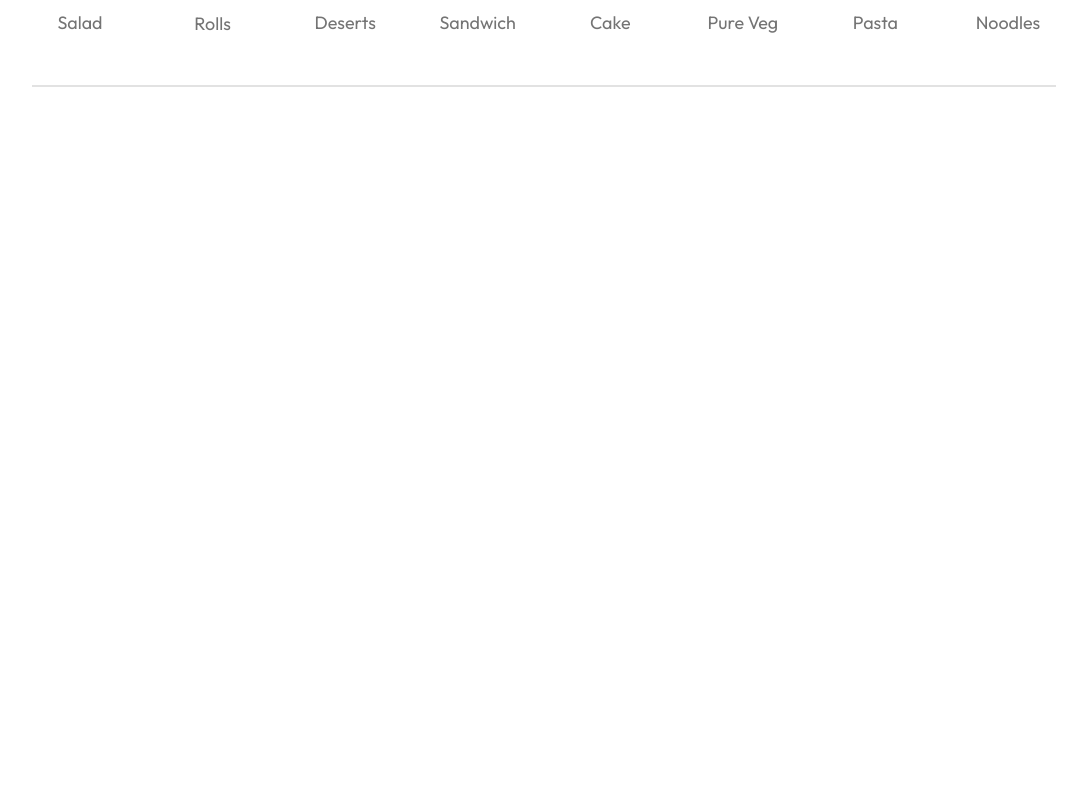
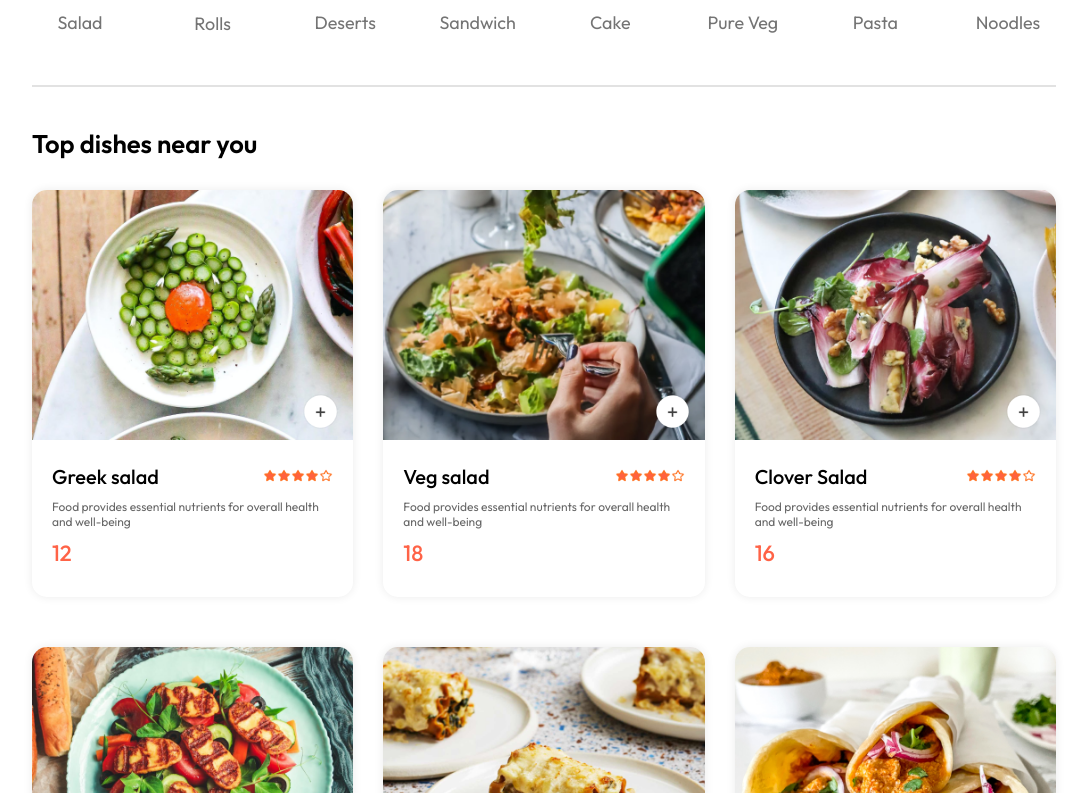
Before and after one commit to stkuwanda/foodder-frontend, a React (Vite) app: page / in a window 1280 px wide. Shown: the part 807-1600 px from the top of the page, without its empty margins (96-1183 px from the left). Before the commit the page ends 904 px from the top, so only its background shows below. Built offline with nearby package versions, Linux system fonts and the light colour scheme.

Commit message:
creating the FoodDisplay and FoodItem components plus styling and initial logic, updated assets.js file, implementing FoodDisplay component in the Home page, updated StoreProver

```diff
--- a/src/assets/assets.js
+++ b/src/assets/assets.js
@@ -54,7 +54,7 @@ import facebook_icon from './facebook_icon.png';
 import twitter_icon from './twitter_icon.png';
 import cross_icon from './cross_icon.png';
 import selector_icon from './selector_icon.png';
-import rating_starts from './rating_starts.png';
+import rating_stars from './rating_stars.png';
 import profile_icon from './profile_icon.png';
 import bag_icon from './bag_icon.png';
 import logout_icon from './logout_icon.png';
@@ -65,7 +65,7 @@ export const assets = {
 	basket_icon,
 	header_img,
 	search_icon,
-	rating_starts,
+	rating_stars,
 	add_icon_green,
 	add_icon_white,
 	remove_icon_red,
--- /dev/null
+++ b/src/components/FoodDisplay/FoodDisplay.component.css
@@ -0,0 +1,16 @@
+.food-display {
+  margin-top: 30px;
+}
+
+.food-display  h2 {
+  font-size: max(2vw, 24px);
+  font-weight: 600;
+}
+
+.food-display-list {
+  display: grid;
+  grid-template-columns: repeat(auto-fill, minmax(240px, 1fr));
+  gap: 30px;
+  margin-top: 30px;
+  row-gap: 50px;
+}
--- /dev/null
+++ b/src/components/FoodDisplay/FoodDisplay.component.jsx
@@ -0,0 +1,20 @@
+import { useStoreContext } from '../../context/StoreContext/StoreContext.tools';
+import FoodItem from '../FoodItem/FoodItem.component';
+import './FoodDisplay.component.css';
+
+function FoodDisplay({ category }) {
+  const { food_list } = useStoreContext();
+  return (
+    <section className='food-display' id='food-display'>
+      <h2>Top dishes near you</h2>
+      <div className="food-display-list">
+        {food_list.map(item => {
+          const { _id, category: _, ...rest } = item;
+          return <FoodItem key={item._id} id={_id} {...rest} />
+        })}
+      </div>
+    </section>
+  )
+}
+
+export default FoodDisplay;
--- /dev/null
+++ b/src/components/FoodItem/FoodItem.component.css
@@ -0,0 +1,74 @@
+.food-item {
+  width: 100%;
+  margin: auto;
+  border-radius: 15px;
+  box-shadow: 0px 0px 10px #00000015;
+  transition: 0.3s;
+  animation: fadeIn 1s;
+}
+
+.food-item-image {
+  width: 100%;
+  border-radius: 15px 15px 0px 0px;
+}
+
+.food-item-info {
+  padding: 20px;
+}
+
+.food-item-name-rating {
+  display: flex;
+  justify-content: space-between;
+  align-items: center;
+  margin-bottom: 10px;
+}
+
+.food-item-name-rating p {
+  font-size: 20px;
+  font-weight: 500;
+}
+
+.food-item-name-rating img {
+  width: 70px;
+}
+
+.food-item-description {
+  color: #676767;
+  font-size: 12px;
+}
+
+.food-item-price {
+ color: tomato;
+ font-size: 22px;
+ font-weight: 500;
+ margin: 10px 0px;
+}
+
+.food-item-img-container {
+  position: relative;
+}
+
+.food-item-img-container .add {
+  width: 35px;
+  position: absolute;
+  bottom: 15px;
+  right: 15px;
+  cursor: pointer;
+  border-radius: 50%;
+}
+
+.food-item-counter {
+  position: absolute;
+  bottom: 15px;
+  right: 15px;
+  display: flex;
+  align-items: center;
+  gap: 10px;
+  padding: 6px;
+  border-radius: 50px;
+  background-color: white;
+}
+
+.food-item-counter img {
+  width: 30px;
+}
--- /dev/null
+++ b/src/components/FoodItem/FoodItem.component.jsx
@@ -0,0 +1,51 @@
+import { useState } from 'react';
+import { assets } from '../../assets/assets';
+import './FoodItem.component.css';
+
+function FoodItem({ id, name, price, description, image }) {
+	const [itemCount, setItemCount] = useState(0);
+
+	return (
+		<div className='food-item'>
+			<div className='food-item-img-container'>
+				<img
+					src={image}
+					alt={`Image of ${name}.`}
+					className='food-item-image'
+				/>
+				{!itemCount ? (
+					<img
+						className='add'
+						onClick={() => setItemCount((prev) => ++prev)}
+						src={assets.add_icon_white}
+						alt='white colored add icon'
+					/>
+				) : (
+					<div className='food-item-counter'>
+						<img
+							src={assets.remove_icon_red}
+							onClick={() => setItemCount((prev) => --prev)}
+							alt='Red remove icon image'
+						/>
+						<p>{itemCount}</p>
+						<img
+							src={assets.add_icon_green}
+							onClick={() => setItemCount((prev) => ++prev)}
+							alt='Green add icon image'
+						/>
+					</div>
+				)}
+			</div>
+			<div className='food-item-info'>
+				<div className='food-item-name-rating'>
+					<p>{name}</p>
+					<img src={assets.rating_stars} alt='Image of rating stars' />
+				</div>
+				<p className='food-item-description'>{description}</p>
+				<p className='food-item-price'>{price}</p>
+			</div>
+		</div>
+	);
+}
+
+export default FoodItem;
--- a/src/context/StoreContext/StoreProvider.context.jsx
+++ b/src/context/StoreContext/StoreProvider.context.jsx
@@ -1,7 +1,8 @@
 import { storeContext as StoreContext } from './StoreContext.tools';
+import { food_list } from '../../assets/assets';
 
 function StoreProvider({ children }) {
-  const contextValue = {};
+  const contextValue = { food_list };
 
   return (
     <StoreContext.Provider value={contextValue}>
--- a/src/pages/Home/Home.page.jsx
+++ b/src/pages/Home/Home.page.jsx
@@ -2,6 +2,7 @@ import { useState } from 'react';
 import ExploreMenu from '../../components/ExploreMenu/ExploreMenu.component';
 import Header from '../../components/Header/Header.component';
 import './Home.page.css';
+import FoodDisplay from '../../components/FoodDisplay/FoodDisplay.component';
 
 function Home() {
   const [category, setCategory] = useState('All');
@@ -10,6 +11,7 @@ function Home() {
     <main>
       <Header />
       <ExploreMenu category={category} setCategory={setCategory}/>
+      <FoodDisplay category={category} />
     </main>
   )
 }
```
Also changed, not shown: src/assets/rating_stars.png (renamed from src/assets/rating_starts.png).
